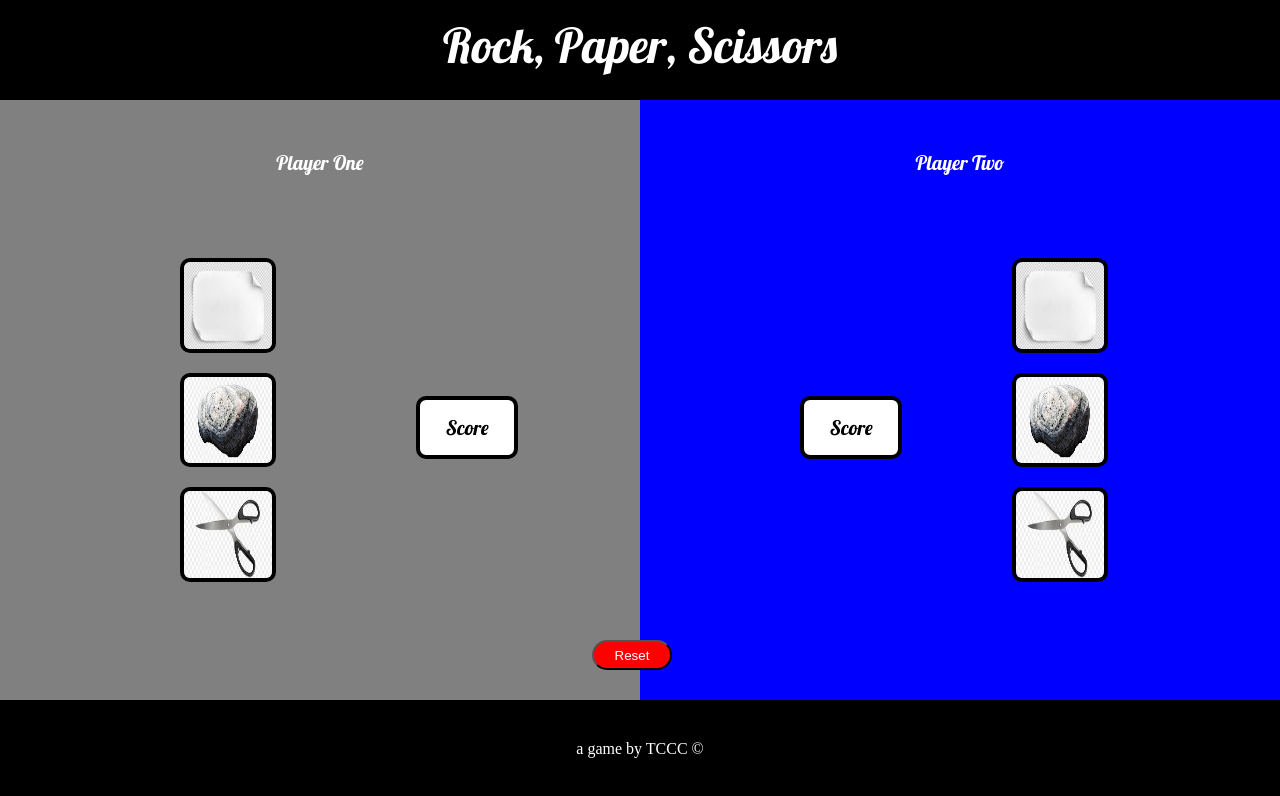
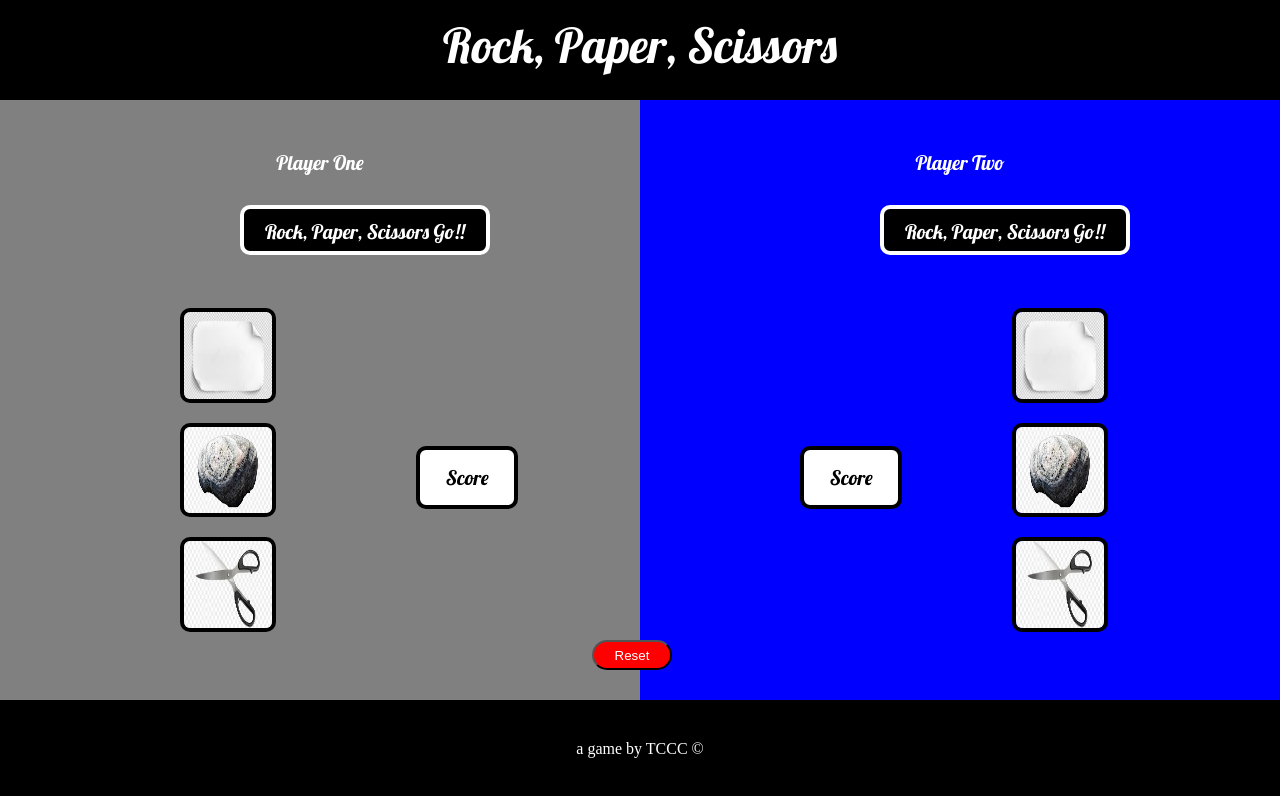
Before and after one commit to sahenke13/RPS-Multiplayer, a plain HTML site: page index.html in a window 1280 px wide. Drawn offline with nearby package versions, Linux system fonts and the light colour scheme; no server answers.

Commit message:
HW7 with prompts and styling

```diff
--- a/assets/rps.js
+++ b/assets/rps.js
@@ -30,6 +30,7 @@ $(document).ready(function(){
 var oneChoice = $(".iconOne").on("click", function(){
   oneChoice = $(this).attr("id");
   hasPicked = true;
+  $("#playerOnePrompt").hide();
   database.ref("playerOne").set({
     onePick: oneChoice,
     oneState: hasPicked,
@@ -41,6 +42,7 @@ var oneChoice = $(".iconOne").on("click", function(){
 var twoChoice = $(".iconTwo").on("click", function(){
   twoChoice = $(this).attr("id");
   hasPicked = true;
+  $("#playerTwoPrompt").hide();
   database.ref("playerTwo").set({
     twoPick: twoChoice,
     twoState: hasPicked,
@@ -53,6 +55,8 @@ var twoChoice = $(".iconTwo").on("click", function(){
 //function to hide banner
 function bannerhide(){
   bannerText.hide();
+  $("#playerTwoPrompt").show();
+  $("#playerOnePrompt").show();
 }
 
 //function to change states of players
--- a/assets/style.css
+++ b/assets/style.css
@@ -147,7 +147,39 @@ img{
     padding: 30px;
     font-size: 2em;
     top: 30%;
-    right: 22.5%;
+    right: 32.5%;
+    border-radius: 20px;
+    border: 4px solid white;
 
 
 }
+
+/* playerOne and playerTwo prompts */
+
+#playerOnePrompt{
+    height: 50px;
+    width: 250px;
+    background: black;
+    padding: 10px;
+    position: relative;
+    top: 30px;
+    left: 240px;
+    border-radius: 10px;
+    border: 4px solid white;
+
+}
+
+#playerTwoPrompt{
+    height: 50px;
+    width: 250px;
+    background: black;
+    padding: 10px;
+    position: relative;
+    left: 240px;
+    top: 30px;
+    border-radius: 10px;
+    border: 4px solid white;
+
+
+
+}
--- a/index.html
+++ b/index.html
@@ -18,6 +18,10 @@
 
         <section id = "playerOne">
             Player One
+            <div id ="playerOnePrompt">
+                Rock, Paper, Scissors Go!!
+
+            </div>
             <div id = "oneScore">
                     Score
 
@@ -33,6 +37,9 @@
         </aside>
         <section id = "playerTwo">
             Player Two
+            <div id ="playerTwoPrompt">
+                Rock, Paper, Scissors Go!!
+            </div>
             <div id ="twoScore">
                  Score
             </div>
```
